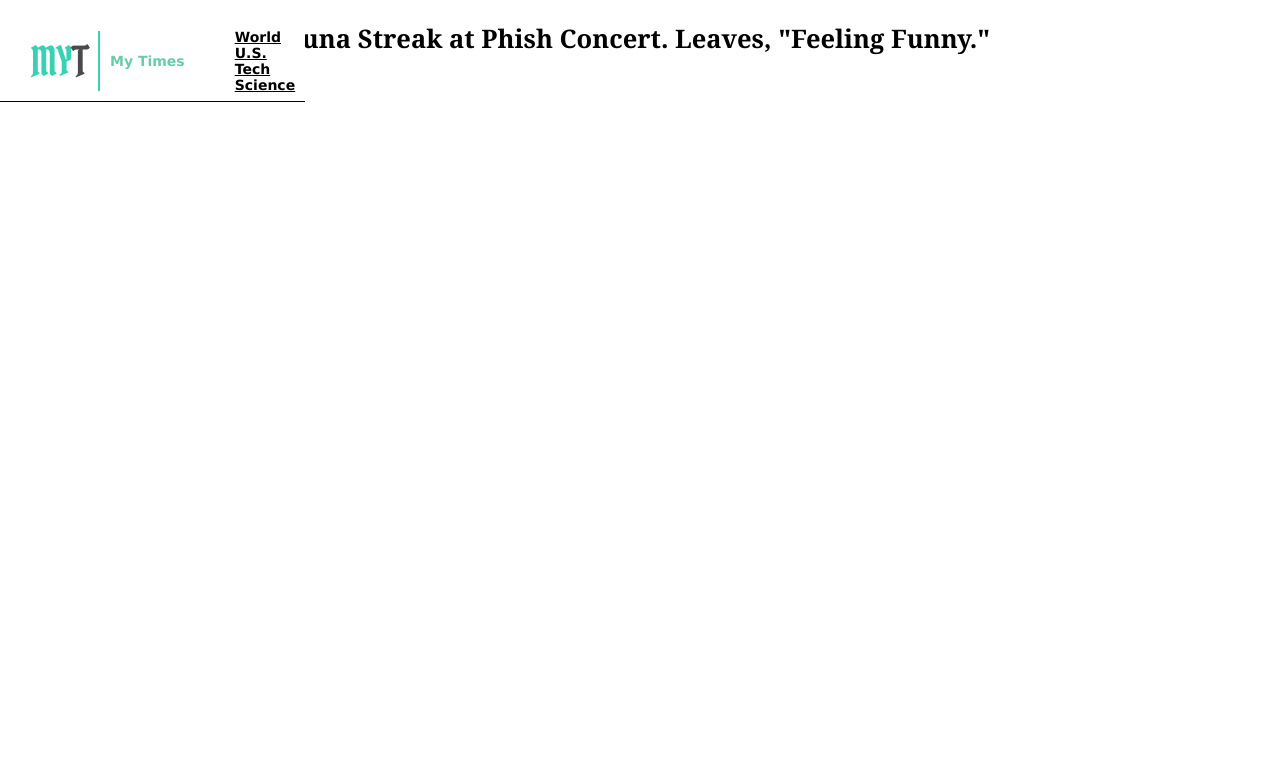
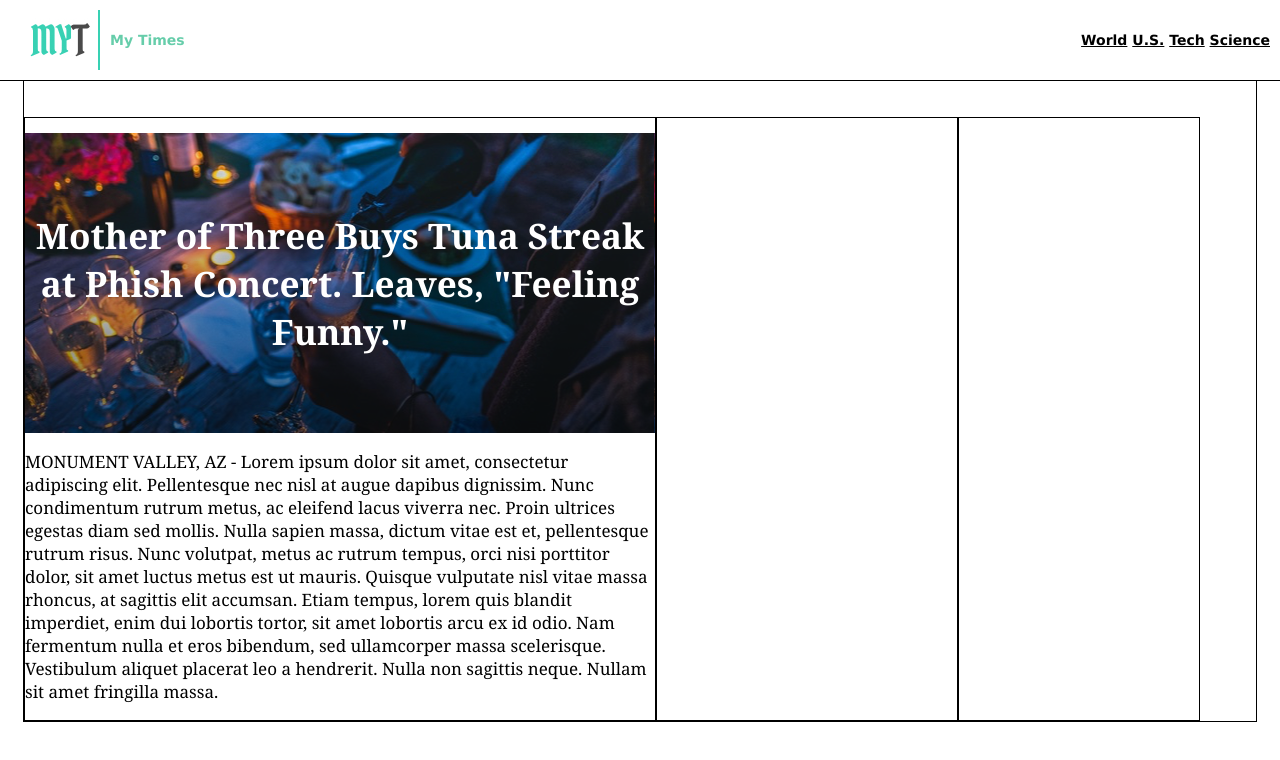
Before and after one commit to Ashe34/My-Times, a plain HTML site: page index.html in a window 1280 px wide. Drawn offline with Linux system fonts and the light colour scheme.

Commit message:
second commit

```diff
--- a/index.html
+++ b/index.html
@@ -25,14 +25,32 @@
         </header>
         <!-- Main section -->
         <section class="content">
-            <div class="column large">
+        <section class="column large">
+            <div class="">
             <div class="lead-story">
                 <div class="image-content">
                     <h1>Mother of Three Buys Tuna Streak at Phish Concert. Leaves, "Feeling Funny."</h1>
+                </div>
+                <div>
+                    <p>MONUMENT VALLEY, AZ - Lorem ipsum dolor sit amet, consectetur adipiscing elit.
+                        Pellentesque nec nisl at augue dapibus dignissim. Nunc condimentum rutrum metus,
+                        ac eleifend lacus viverra nec. Proin ultrices egestas diam sed mollis.
+                        Nulla sapien massa, dictum vitae est et, pellentesque rutrum risus. Nunc volutpat,
+                        metus ac rutrum tempus, orci nisi porttitor dolor, sit amet luctus metus est ut mauris.
+                         Quisque vulputate nisl vitae massa rhoncus, at sagittis elit accumsan. Etiam tempus,
+                         lorem quis blandit imperdiet, enim dui lobortis tortor, sit amet lobortis arcu ex id odio.
+                         Nam fermentum nulla et eros bibendum, sed ullamcorper massa scelerisque.
+                         Vestibulum aliquet placerat leo a hendrerit. Nulla non sagittis neque.
+                         Nullam sit amet fringilla massa.</p>
                 </div>
 
             </div>
             </div>
         </section>
+        <section class="column medium">
+
+        </section>
+        <section class ="column small"></section>
+        </section>
 	</body>
 </html>
--- a/resources/css/style.css
+++ b/resources/css/style.css
@@ -17,6 +17,7 @@ header {
     align-items: center;
     position: fixed;
     widows: 100%;
+    width: 100%;
     height: 80px;
     border-bottom:  1px solid black;
     background-color: white;
@@ -38,8 +39,50 @@ nav {
 
 li {
     list-style: none;
+    display: inline;
   }
 
 a {
     color: black;
 }
+
+.content {
+    display: flex;
+    width: 1232px;
+    margin: 0 auto 78px auto;
+    padding-top: 116px;
+    border: solid black 1px;
+}
+.column.large {
+    display: flex;
+    flex-direction: column;
+    width: 630px;
+    border: solid black 1px;
+}
+
+.column.medium {
+    display: flex;
+    flex-direction: column;
+    width: 300px;
+    border: solid black 1px;
+}
+
+.column.small {
+    display: flex;
+    flex-direction: column;
+    width: 240px;
+    border: solid black 1px;
+}
+.image-content {
+    background-image: url("../../resources/images/img-story-main.png");
+    display: flex;
+    flex-direction: column;
+    justify-content: center;
+    height: 300px;
+    margin-top: 15px;
+    font-family: Georgia, serif;
+    font-weight: bold;
+    font-size: 30px;
+    color: white;
+    text-align: center;
+}
```
